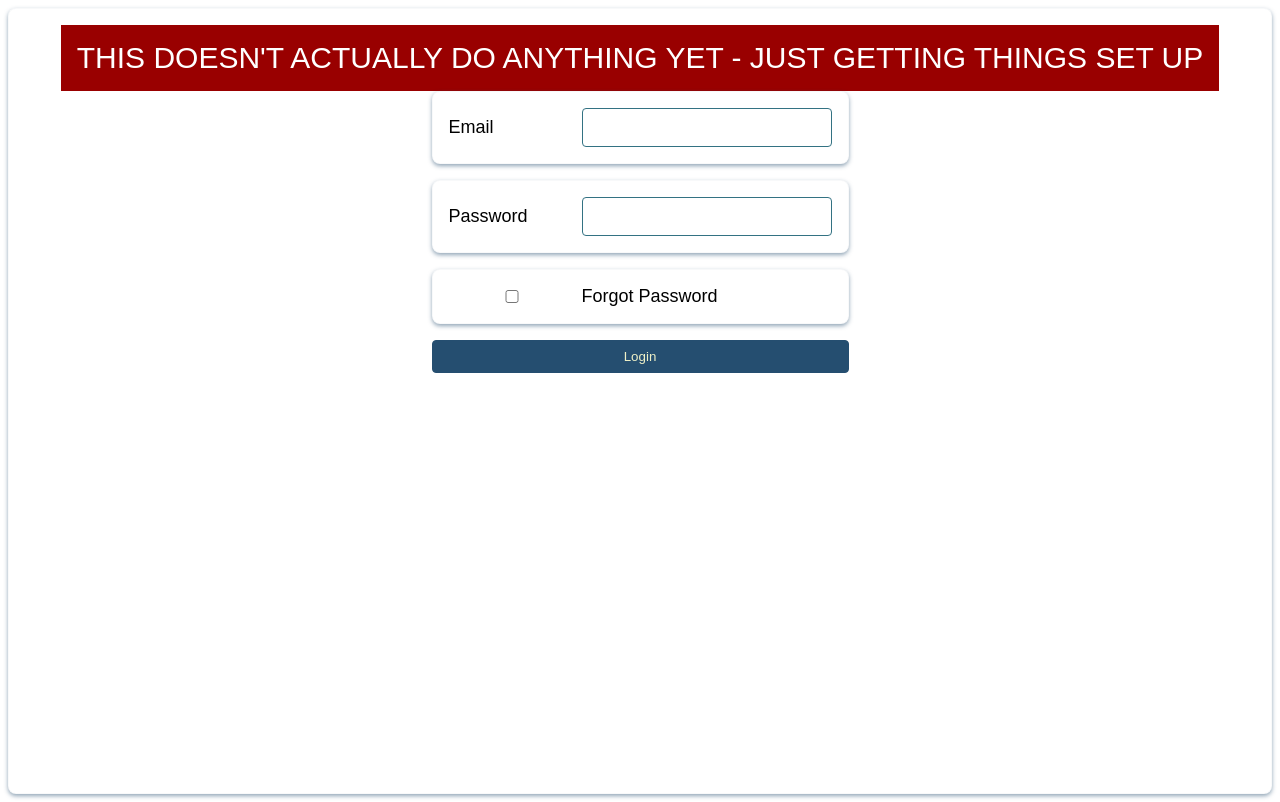
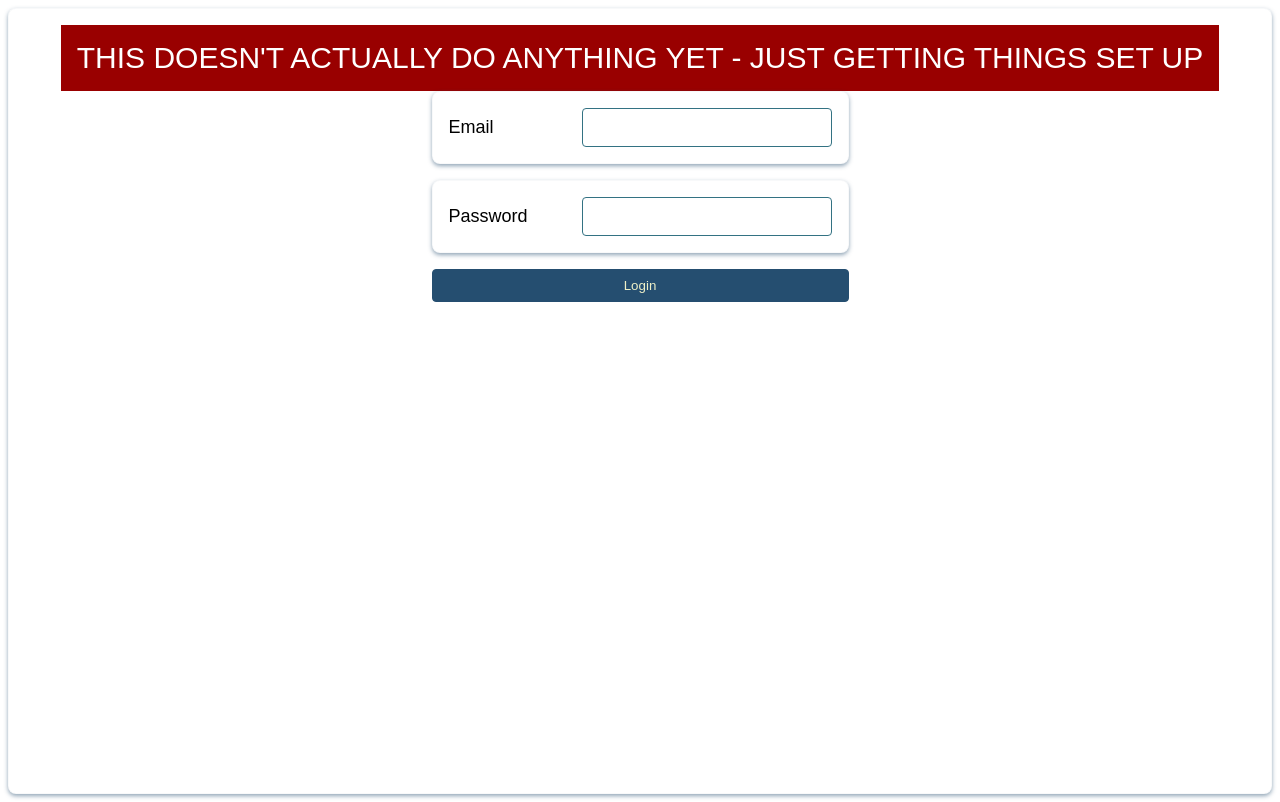
Before and after one commit to zethni/todo, a SvelteKit app: page / in a window 1280 px wide. Built offline with nearby package versions, Linux system fonts and the light colour scheme; no server answers.

Commit message:
stopping point - authorization does not work - persists login because i tried to mix server and client side login functionality

```diff
--- a/src/routes/+layout.svelte
+++ b/src/routes/+layout.svelte
@@ -58,7 +58,7 @@
 						<input type="password" name="password" id="password" required />
 					</label>
 				{/if}
-				<label>
+				<label style="display: none">
 					<input name="forgotPassword" type="checkbox" bind:checked={hidePassword} /> Forgot Password</label
 				>
 
--- a/src/routes/+page.server.js
+++ b/src/routes/+page.server.js
@@ -1,6 +1,10 @@
 import { fail } from '@sveltejs/kit';
 
 export const actions = {
+	/*
+	 * TODO: REENGINEER THIS IF YOU ACTUALLY NEED PW RESETS, ETC, FOLLOWING THE PKCE FLOW HERE
+	 * https://supabase.com/docs/guides/auth/passwords?queryGroups=flow&flow=pkce&queryGroups=framework&framework=sveltekit
+	 */
 	default: async ({ request }) => {
 		const formData = await request.formData();
 		const email = formData.get('email');
```
